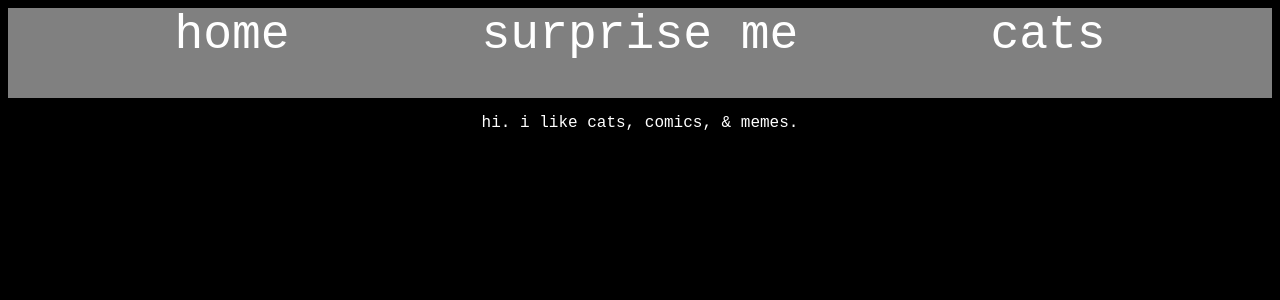
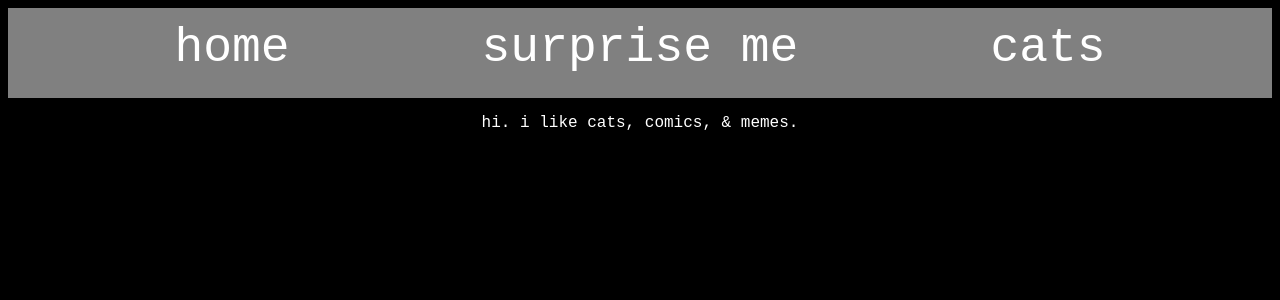
Before and after one commit to daniellaidalia/portfolio, a Jekyll site: the page built from index.html, in a window 1280 px wide. Shown: the top 300 px of the page. Built offline with Jekyll 4.4.1, drawn with Linux system fonts in a browser that asks for light colours.

Commit message:
Update styles.scss

```diff
--- a/css/styles.scss
+++ b/css/styles.scss
@@ -17,7 +17,7 @@ nav {
 nav ul {
   list-style-type: none;
   margin: 0;
-  padding: 0;
+  padding: 1% 0;
 }
 
 nav li {
```
